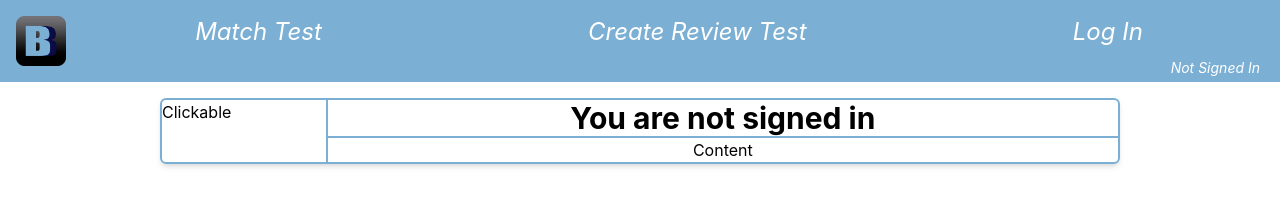
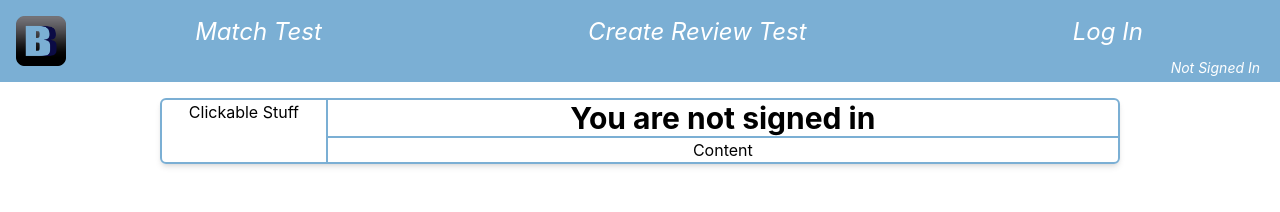
Before and after one commit to 2022-autumn-cos-420/Team-Egg, a React (Create React App) app in the folder client/: page /profile in a window 1280 px wide. Shown: the top 212 px of the page. Built offline with nearby package versions, Linux system fonts and the light colour scheme; no server answers.

Commit message:
Fixed one test, made components to solve others

```diff
--- a/client/src/pages/ProfilePage.tsx
+++ b/client/src/pages/ProfilePage.tsx
@@ -11,12 +11,22 @@ export function ProfileTitle({currentUser} : {currentUser : User | null}){
 }
 
 export function ProfileSideBar({currentUser} : {currentUser : User | null}){
-    return <div className="flex border-r-2 border-crt_BB_lightBlue w-[200px]"
-        data-testid="profileSidebarComponent">Clickable</div>;
+    return <div className="flex flex-col border-r-2 border-crt_BB_lightBlue w-[200px]"
+        data-testid="profileSidebarComponent">
+            <div>Clickable Stuff</div>
+            {currentUser && currentUser.accessLevel > 3 ? <CreateCourseLink currentUser={currentUser}/> : ""}
+
+
+        </div>;
 }
 
 export function ProfileContent({currentUser} : {currentUser : User | null}){
     return <div data-testid="profileContentComponent">Content</div>
+}
+
+function CreateCourseLink({currentUser} : {currentUser: User | null}){
+    return <div data-testid="createCourseLink">Create Course</div>
+
 }
 
 
```
Also changed, not shown: 1 other file (tests, documents, lock files or other folders).
